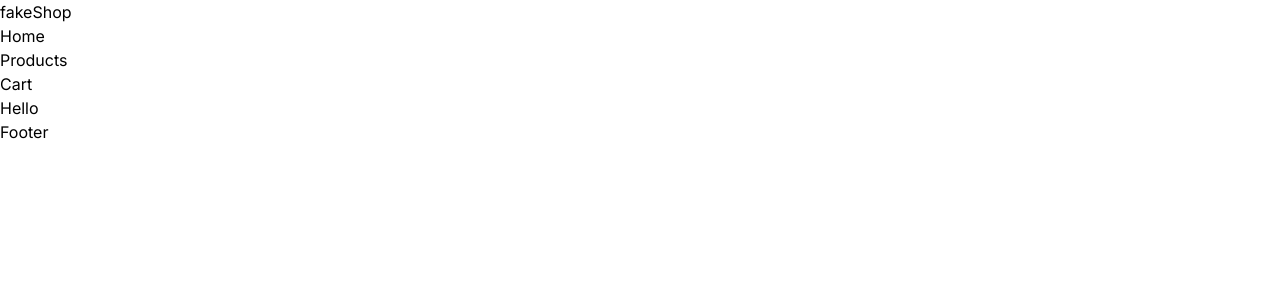
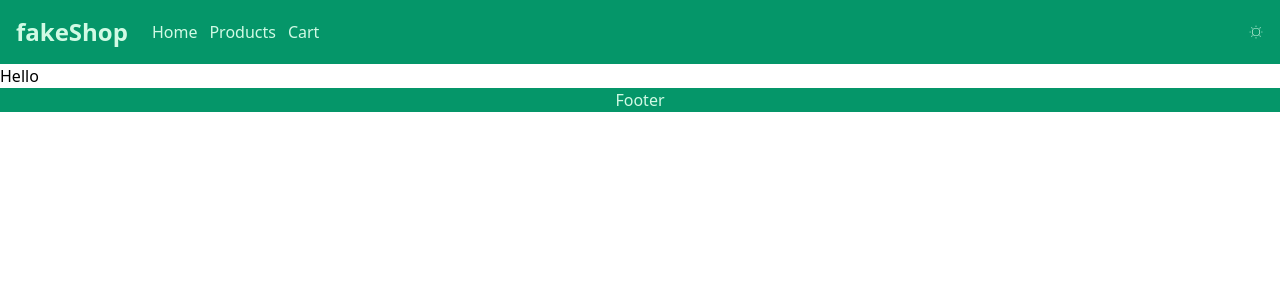
Before and after one commit to Kris1027/fakeShop, a Next.js app: page / in a window 1280 px wide. Shown: the top 300 px of the page. Built offline with nearby package versions, Linux system fonts and the light colour scheme.

Commit message:
working with styles in header and footer

```diff
--- a/src/app/components/Footer.js
+++ b/src/app/components/Footer.js
@@ -1,6 +1,6 @@
 export default function Footer() {
   return (
-    <footer>
+    <footer className=' bg-emerald-600 dark:bg-emerald-950 text-emerald-100 text-center'>
       <p>Footer</p>
     </footer>
   );
--- a/src/app/components/Header.js
+++ b/src/app/components/Header.js
@@ -1,10 +1,18 @@
+import Logo from './Logo';
 import Navigation from './Navigation';
+
+import { CiLight } from 'react-icons/ci';
 
 export default function Header() {
   return (
-    <header>
-      <h1>fakeShop</h1>
-      <Navigation />
+    <header className='w-full flex justify-between items-center bg-emerald-600 dark:bg-emerald-950 dark:text-emerald-100 text-emerald-100 p-4'>
+      <div className='flex gap-6 items-center'>
+        <Logo />
+        <Navigation />
+      </div>
+      <div className='cursor-pointer'>
+        <CiLight />
+      </div>
     </header>
   );
 }
--- /dev/null
+++ b/src/app/components/Logo.js
@@ -0,0 +1,3 @@
+export default function Logo() {
+  return <h1 className='text-2xl font-bold'>fakeShop</h1>;
+}
--- a/src/app/components/Navigation.js
+++ b/src/app/components/Navigation.js
@@ -1,7 +1,7 @@
 export default function Navigation() {
   return (
     <nav>
-      <ul>
+      <ul className='flex gap-3'>
         <li>
           <a href='/'>Home</a>
         </li>
--- a/src/app/layout.js
+++ b/src/app/layout.js
@@ -1,10 +1,10 @@
-import { Inter } from 'next/font/google';
+// import { Inter } from 'next/font/google';
 import './styles/globals.css';
 
 import Header from './components/Header';
 import Footer from './components/Footer';
 
-const inter = Inter({ subsets: ['latin'] });
+// const inter = Inter({ subsets: ['latin'] });
 
 export const metadata = {
   title: 'fakeShop',
@@ -14,7 +14,7 @@ export const metadata = {
 export default function RootLayout({ children }) {
   return (
     <html lang='en'>
-      <body className={inter.className}>
+      <body>
         <Header />
         {children}
         <Footer />
```
Also changed, not shown: package.json (+6 -4 lines), 1 other file (tests, documents, lock files or other folders).
